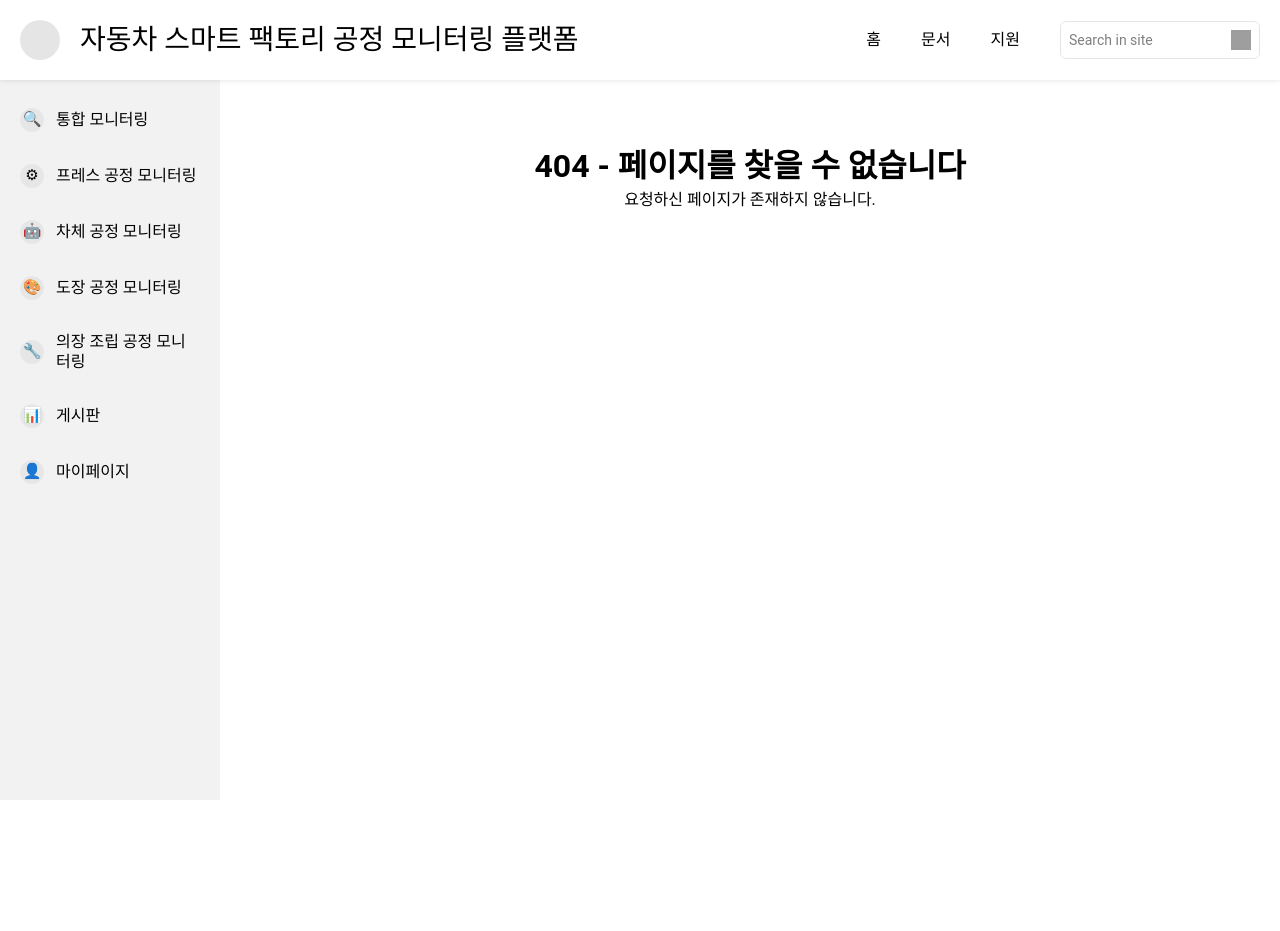
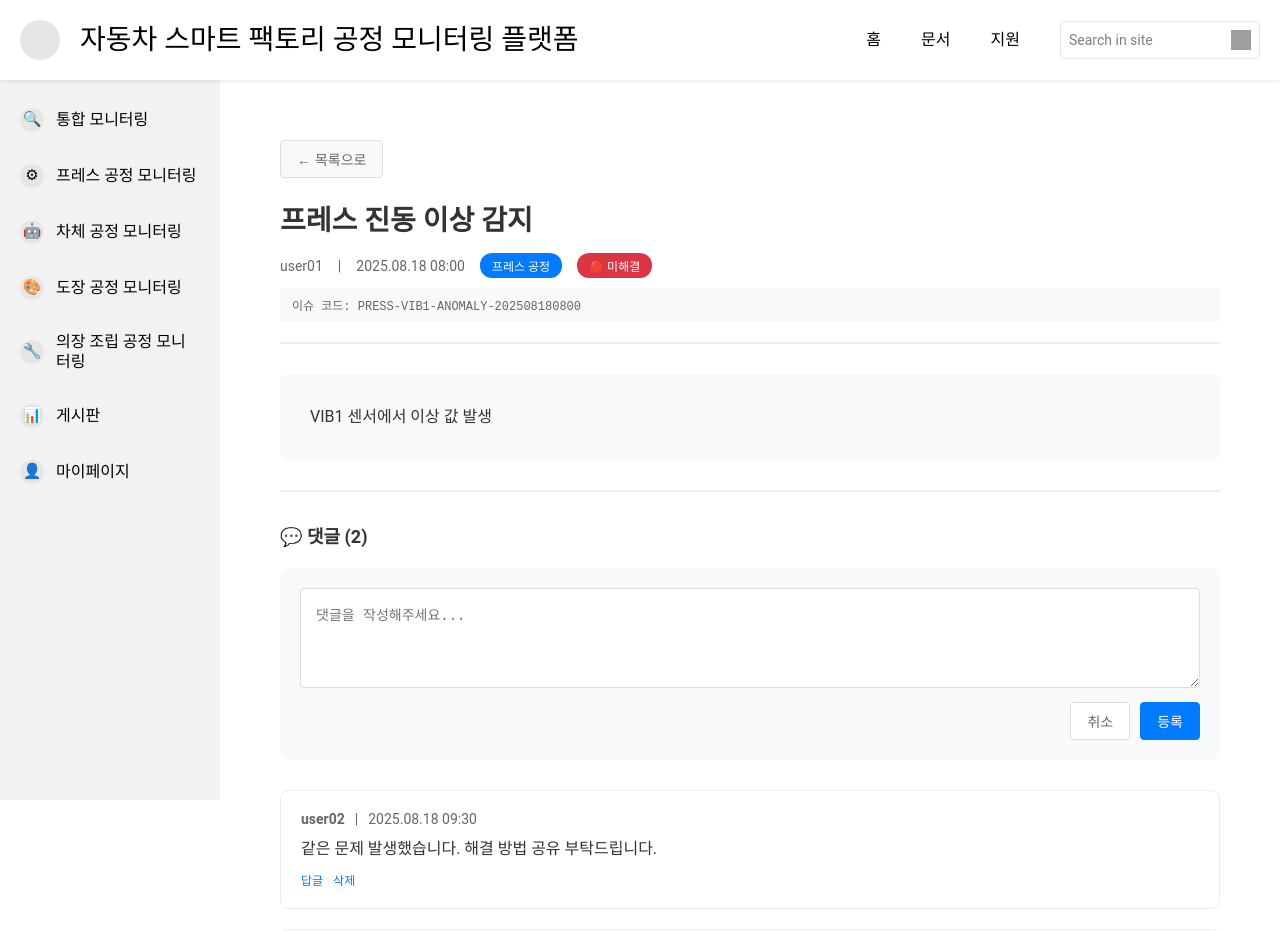
Before and after one commit to smart-factory-team/smart_FE, a React (Create React App) app: page /board/1 in a window 1280 px wide. Before the commit this address had no page. Shown: the top 931 px of the page. Before the commit the page ends 800 px from the top, so only its background shows below. Built offline with nearby package versions, Linux system fonts and the light colour scheme; grey boxes are pictures that could not be loaded.

Commit message:
✨ feat: create PostDetail page
- 게시글 상세 페이지 추가
- Board\index.js에 export PostDetail 추가
- AppRouter에 PostDetail 추가

```diff
--- /dev/null
+++ b/src/pages/Board/PostDetail.jsx
@@ -0,0 +1,326 @@
+import React, { useState, useEffect } from 'react';
+import { useParams, useNavigate } from 'react-router-dom';
+import styled from 'styled-components';
+import { posts_list } from './test_posts';
+
+const Container = styled.div`
+  padding: 40px;
+  max-width: 1200px;
+  margin: 0 auto;
+`;
+
+const BackButton = styled.button`
+  display: flex;
+  align-items: center;
+  gap: 8px;
+  padding: 8px 16px;
+  background: #f8f9fa;
+  border: 1px solid #ddd;
+  border-radius: 4px;
+  cursor: pointer;
+  margin-bottom: 20px;
+  font-size: 14px;
+  color: #666;
+
+  &:hover {
+    background: #e9ecef;
+  }
+`;
+
+const Header = styled.div`
+  border-bottom: 2px solid #eee;
+  padding-bottom: 20px;
+  margin-bottom: 30px;
+`;
+
+const Title = styled.h1`
+  font-size: 28px;
+  color: #333;
+  margin-bottom: 15px;
+  font-weight: bold;
+`;
+
+const PostInfo = styled.div`
+  display: flex;
+  align-items: center;
+  gap: 15px;
+  font-size: 14px;
+  color: #666;
+  margin-bottom: 10px;
+`;
+
+const CategoryTag = styled.span`
+  padding: 4px 12px;
+  background: #007bff;
+  color: white;
+  border-radius: 12px;
+  font-size: 12px;
+`;
+
+const StatusBadge = styled.span`
+  padding: 4px 12px;
+  background: ${props => props.solved ? '#28a745' : '#dc3545'};
+  color: white;
+  border-radius: 12px;
+  font-size: 12px;
+`;
+
+const IssueCode = styled.div`
+  font-family: monospace;
+  background: #f8f9fa;
+  padding: 8px 12px;
+  border-radius: 4px;
+  font-size: 12px;
+  color: #666;
+  margin-top: 10px;
+`;
+
+const Content = styled.div`
+  background: #f8f9fa;
+  padding: 30px;
+  border-radius: 8px;
+  margin-bottom: 30px;
+  line-height: 1.6;
+  font-size: 16px;
+  color: #333;
+`;
+
+const CommentSection = styled.div`
+  border-top: 2px solid #eee;
+  padding-top: 30px;
+`;
+
+const CommentHeader = styled.h3`
+  font-size: 18px;
+  color: #333;
+  margin-bottom: 20px;
+`;
+
+const CommentForm = styled.div`
+  background: #f8f9fa;
+  padding: 20px;
+  border-radius: 8px;
+  margin-bottom: 30px;
+`;
+
+const CommentTextarea = styled.textarea`
+  width: 100%;
+  min-height: 100px;
+  padding: 15px;
+  border: 1px solid #ddd;
+  border-radius: 4px;
+  font-size: 14px;
+  resize: vertical;
+  margin-bottom: 10px;
+
+  &:focus {
+    outline: none;
+    border-color: #007bff;
+  }
+`;
+
+const CommentButtons = styled.div`
+  display: flex;
+  gap: 10px;
+  justify-content: flex-end;
+`;
+
+const Button = styled.button`
+  padding: 8px 16px;
+  border: 1px solid #ddd;
+  border-radius: 4px;
+  cursor: pointer;
+  font-size: 14px;
+
+  &.primary {
+    background: #007bff;
+    color: white;
+    border-color: #007bff;
+  }
+
+  &.secondary {
+    background: white;
+    color: #666;
+  }
+
+  &:hover {
+    opacity: 0.9;
+  }
+`;
+
+const CommentList = styled.div`
+  display: flex;
+  flex-direction: column;
+  gap: 20px;
+`;
+
+const CommentItem = styled.div`
+  padding: 20px;
+  background: white;
+  border: 1px solid #eee;
+  border-radius: 8px;
+`;
+
+const CommentAuthor = styled.div`
+  display: flex;
+  align-items: center;
+  gap: 10px;
+  margin-bottom: 10px;
+  font-size: 14px;
+  color: #666;
+`;
+
+const CommentContent = styled.div`
+  color: #333;
+  line-height: 1.5;
+  margin-bottom: 10px;
+`;
+
+const CommentActions = styled.div`
+  display: flex;
+  gap: 10px;
+  font-size: 12px;
+`;
+
+const ActionButton = styled.button`
+  background: none;
+  border: none;
+  color: #007bff;
+  cursor: pointer;
+  font-size: 12px;
+
+  &:hover {
+    text-decoration: underline;
+  }
+`;
+
+export const PostDetail = () => {
+    const { id } = useParams();
+    const navigate = useNavigate();
+    const [post, setPost] = useState(null);
+    const [newComment, setNewComment] = useState('');
+    const [comments, setComments] = useState([
+        {
+            id: 1,
+            author: 'user02',
+            content: '같은 문제 발생했습니다. 해결 방법 공유 부탁드립니다.',
+            createdAt: '2025-08-18T09:30:00Z'
+        },
+        {
+            id: 2,
+            author: 'user03',
+            content: '센서 교체 후 정상 작동 확인했습니다.',
+            createdAt: '2025-08-18T10:15:00Z'
+        }
+    ]);
+
+    useEffect(() => {
+        const foundPost = posts_list.find(p => p.id === id);
+        setPost(foundPost);
+    }, [id]);
+
+    const formatDate = (isoString) => {
+        const date = new Date(isoString);
+        return `${date.getFullYear()}.${String(date.getMonth() + 1).padStart(2, '0')}.${String(date.getDate()).padStart(2, '0')} ${String(date.getHours()).padStart(2, '0')}:${String(date.getMinutes()).padStart(2, '0')}`;
+    };
+
+    const getCategoryName = (category) => {
+        const categoryMap = {
+            'PRESS': '프레스 공정',
+            'CHASSIS': '차체 공정',
+            'PAINT': '도장 공정',
+            'ASSEMBLY': '의장 조립 공정'
+        };
+        return categoryMap[category] || category;
+    };
+
+    const handleAddComment = () => {
+        if (newComment.trim()) {
+            const comment = {
+                id: comments.length + 1,
+                author: 'current_user',
+                content: newComment,
+                createdAt: new Date().toISOString()
+            };
+            setComments([...comments, comment]);
+            setNewComment('');
+        }
+    };
+
+    if (!post) {
+        return <Container>게시글을 찾을 수 없습니다.</Container>;
+    }
+
+    return (
+        <Container>
+            <BackButton onClick={() => navigate('/board')}>
+                ← 목록으로
+            </BackButton>
+
+            <Header>
+                <Title>{post.title}</Title>
+                <PostInfo>
+                    <span>{post.userId}</span>
+                    <span>|</span>
+                    <span>{formatDate(post.createdAt)}</span>
+                    <CategoryTag>{getCategoryName(post.category)}</CategoryTag>
+                    <StatusBadge solved={post.isSolved}>
+                        {post.isSolved ? '✅ 해결됨' : '🔴 미해결'}
+                    </StatusBadge>
+                </PostInfo>
+                <IssueCode>
+                    이슈 코드: {post.issue}
+                </IssueCode>
+            </Header>
+
+            <Content>
+                {post.content}
+            </Content>
+
+            <CommentSection>
+                <CommentHeader>💬 댓글 ({comments.length})</CommentHeader>
+
+                <CommentForm>
+                    <CommentTextarea
+                        placeholder="댓글을 작성해주세요..."
+                        value={newComment}
+                        onChange={(e) => setNewComment(e.target.value)}
+                    />
+                    <CommentButtons>
+                        <Button
+                            className="secondary"
+                            onClick={() => setNewComment('')}
+                        >
+                            취소
+                        </Button>
+                        <Button
+                            className="primary"
+                            onClick={handleAddComment}
+                        >
+                            등록
+                        </Button>
+                    </CommentButtons>
+                </CommentForm>
+
+                <CommentList>
+                    {comments.map(comment => (
+                        <CommentItem key={comment.id}>
+                            <CommentAuthor>
+                                <strong>{comment.author}</strong>
+                                <span>|</span>
+                                <span>{formatDate(comment.createdAt)}</span>
+                            </CommentAuthor>
+                            <CommentContent>
+                                {comment.content}
+                            </CommentContent>
+                            <CommentActions>
+                                <ActionButton>답글</ActionButton>
+                                <ActionButton>삭제</ActionButton>
+                            </CommentActions>
+                        </CommentItem>
+                    ))}
+                </CommentList>
+            </CommentSection>
+        </Container>
+    );
+};
--- a/src/pages/Board/index.js
+++ b/src/pages/Board/index.js
@@ -1 +1,2 @@
 export { Board } from './Board';
+export { PostDetail } from './PostDetail';
--- a/src/router/AppRouter.jsx
+++ b/src/router/AppRouter.jsx
@@ -6,7 +6,7 @@ import { PressMonitoring } from '../pages/PressMonitoring';
 import { VehicleMonitoring } from '../pages/VehicleMonitoring';
 import { PaintingMonitoring } from '../pages/PaintingMonitoring';
 import { AssemblyMonitoring } from '../pages/AssemblyMonitoring';
-import { Board } from '../pages/Board';
+import { Board, PostDetail } from '../pages/Board';
 import { MyPage } from '../pages/MyPage';
 import { Home } from '../pages/Home/Home';
 
@@ -39,6 +39,7 @@ export const AppRouter = () => {
               <Route path="/painting" element={<PaintingMonitoring />} />
               <Route path="/assembly" element={<AssemblyMonitoring />} />
               <Route path="/board" element={<Board />} />
+              <Route path="/board/:id" element={<PostDetail />} />
               <Route path="/mypage" element={<MyPage />} />
 
               {/* 404 페이지 */}
```
